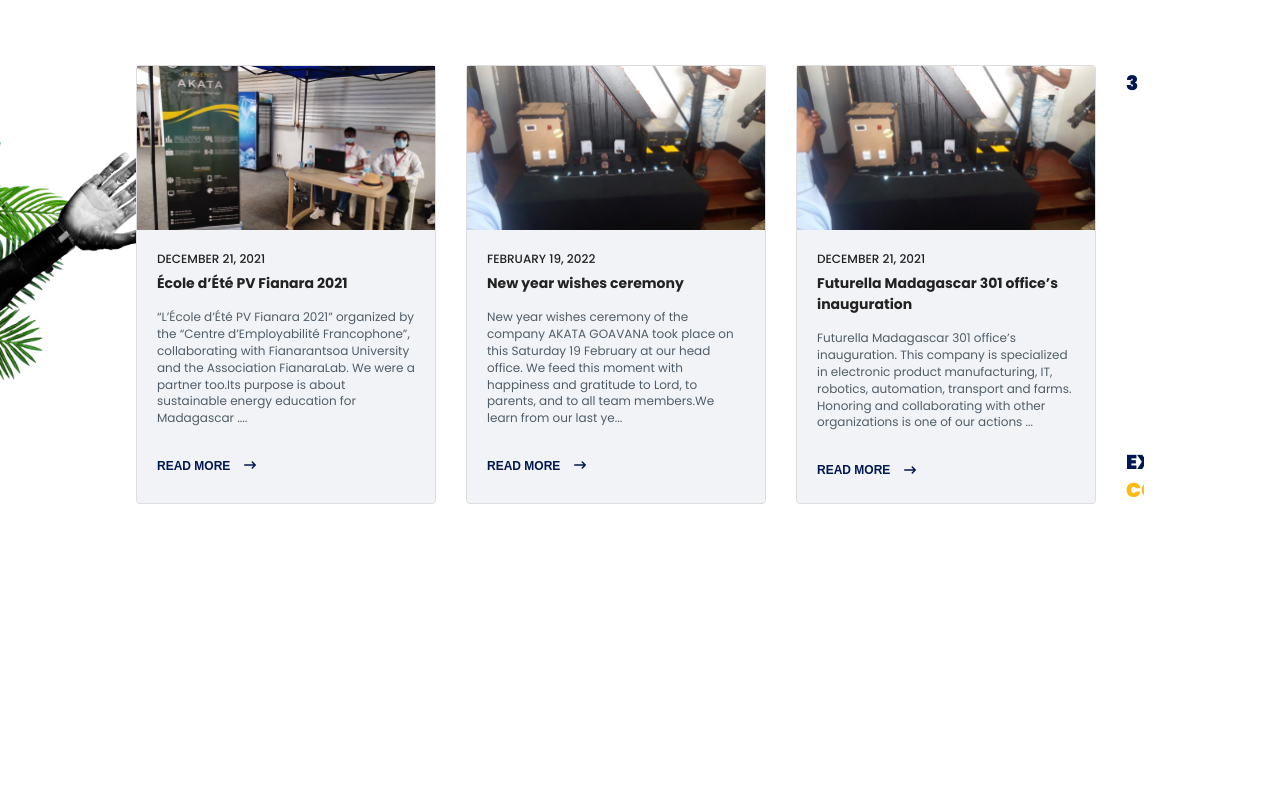
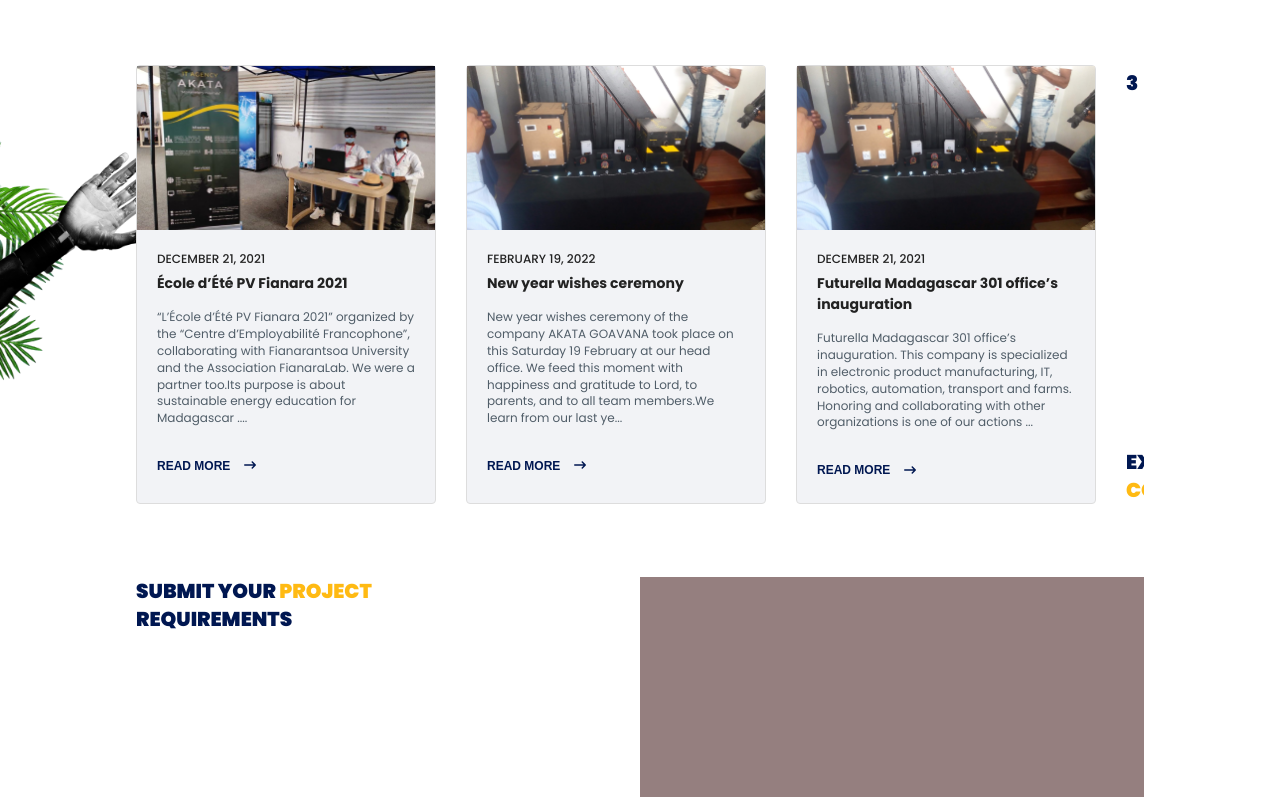
Before and after one commit to maxime-dot/website3, a Next.js app: page / in a window 1280 px wide. Shown: the part 7620-8417 px from the top of the page. Before the commit the page ends 8197 px from the top, so only its background shows below. Built offline with nearby package versions, Linux system fonts and the light colour scheme.

Commit message:
feat: setting up contacts section

```diff
--- a/src/app/components/modal-lets-talk/ModalLetsTalk.tsx
+++ b/src/app/components/modal-lets-talk/ModalLetsTalk.tsx
@@ -76,9 +76,9 @@ const ModalLetsTalk: React.FC<ModalLetsTalkProps> = ({ onClose }) => {
             >
               <FontAwesomeIcon icon={faXmark} className="close-icon" />
             </button>
-            <h1 className="akata-title-medium header-title">
+            <h2 className="akata-title-medium header-title">
               Submit Your <span>Project</span> Requirements
-            </h1>
+            </h2>
             <p className="akata-text-medium">
               Send us your project requirements, and we&apos;ll review them
               promptly. We&apos;ll reach out to you later to discuss the
--- /dev/null
+++ b/src/app/components/sections/contacts/Contact.tsx
@@ -0,0 +1,18 @@
+import React from "react";
+import "./contacts.scss";
+const Contacts: React.FC = () => {
+  return (
+    <section className="akata-contacts fill-view container" id="contacts">
+      <div className="contacts form">
+        <div className="form-title">
+          <h2 className="akata-title-medium">
+            Submit Your <span>Project</span> Requirements
+          </h2>
+        </div>
+      </div>
+      <div className="contacts adress"></div>
+    </section>
+  );
+};
+
+export default Contacts;
--- /dev/null
+++ b/src/app/components/sections/contacts/contacts.scss
@@ -0,0 +1,19 @@
+.akata-contacts {
+  display: grid;
+  grid-template-columns: 1fr 1fr;
+  flex-direction: row;
+  .contacts {
+    width: 100%;
+    height: 100%;
+    &.form {
+      .form-title {
+        h2 {
+          max-width: 316px;
+        }
+      }
+    }
+    &.adress {
+      background: rgb(149, 127, 127);
+    }
+  }
+}
--- a/src/app/components/sections/projects/projects.scss
+++ b/src/app/components/sections/projects/projects.scss
@@ -11,7 +11,7 @@
   }
   .project-title {
     gap: 10px;
-    h1,
+    h2,
     p {
       text-align: center;
     }
--- a/src/app/components/sections/teams/Teams.tsx
+++ b/src/app/components/sections/teams/Teams.tsx
@@ -43,9 +43,9 @@ const Teams: React.FC = () => {
       {openAboutTeam && <AboutTeams onClose={handleCloseAboutTeams} />}
       <div className="teams-intro d-flex flex-col">
         <div className="intro-title d-flex flex-col">
-          <h1 className="akata-title-strong">
+          <h2 className="akata-title-strong">
             Meet Our Exceptional <span>Team</span>
-          </h1>
+          </h2>
           <p className="akata-text-big team-intro-description">
             Get to know the talented individuals that make up the Akata Goavana
             team. Our dedicated experts bring a wealth of knowledge and passion
--- a/src/app/components/sliders/testimonial-slider/TestimonialSlider.tsx
+++ b/src/app/components/sliders/testimonial-slider/TestimonialSlider.tsx
@@ -59,9 +59,9 @@ const TestimonialSlider: React.FC<SliderProps> = ({
               <FontAwesomeIcon icon={faTimes} className="close-button-icon" />
             </button>
             <div className="slider-title d-flex-center flex-col">
-              <h1 className=" akata-title-medium slider-top-title">
+              <h2 className=" akata-title-medium slider-top-title">
                 What our <span>customer</span> say about us?
-              </h1>
+              </h2>
               <p className="akata-text-small text-center">
                 Experience the love our clients have for our IT agency&apos;s
                 work. Explore their glowing testimonials and discover why they
--- a/src/app/not-found.tsx
+++ b/src/app/not-found.tsx
@@ -22,10 +22,10 @@ const NotFound: React.FC = () => {
       />
       <div className={style.notFoundInfo}>
         <div className={style.infoText}>
-          <h1 className={style.title}>
+          <h2 className={style.title}>
             <span>Oups!</span> 404 Not Found
             <div className={style.titleBars} />
-          </h1>
+          </h2>
           <p className="akata-text-big">
             Sincerely sorry, but it seems that the page you were looking for is
             either not found or unavailable. This could be due to an internet
--- a/src/app/page.tsx
+++ b/src/app/page.tsx
@@ -8,6 +8,7 @@ import Services from "./components/sections/services/Services";
 import Projects from "./components/sections/projects/Projects";
 import Teams from "./components/sections/teams/Teams";
 import Articles from "./components/sections/articles/Articles";
+import Contacts from "./components/sections/contacts/Contact";
 
 export default function Home() {
   const [overflowHidden, setOverflowHidden] = useState(false);
@@ -24,6 +25,7 @@ export default function Home() {
       <Projects />
       <Teams />
       <Articles />
+      <Contacts />
     </main>
   );
 }
```
